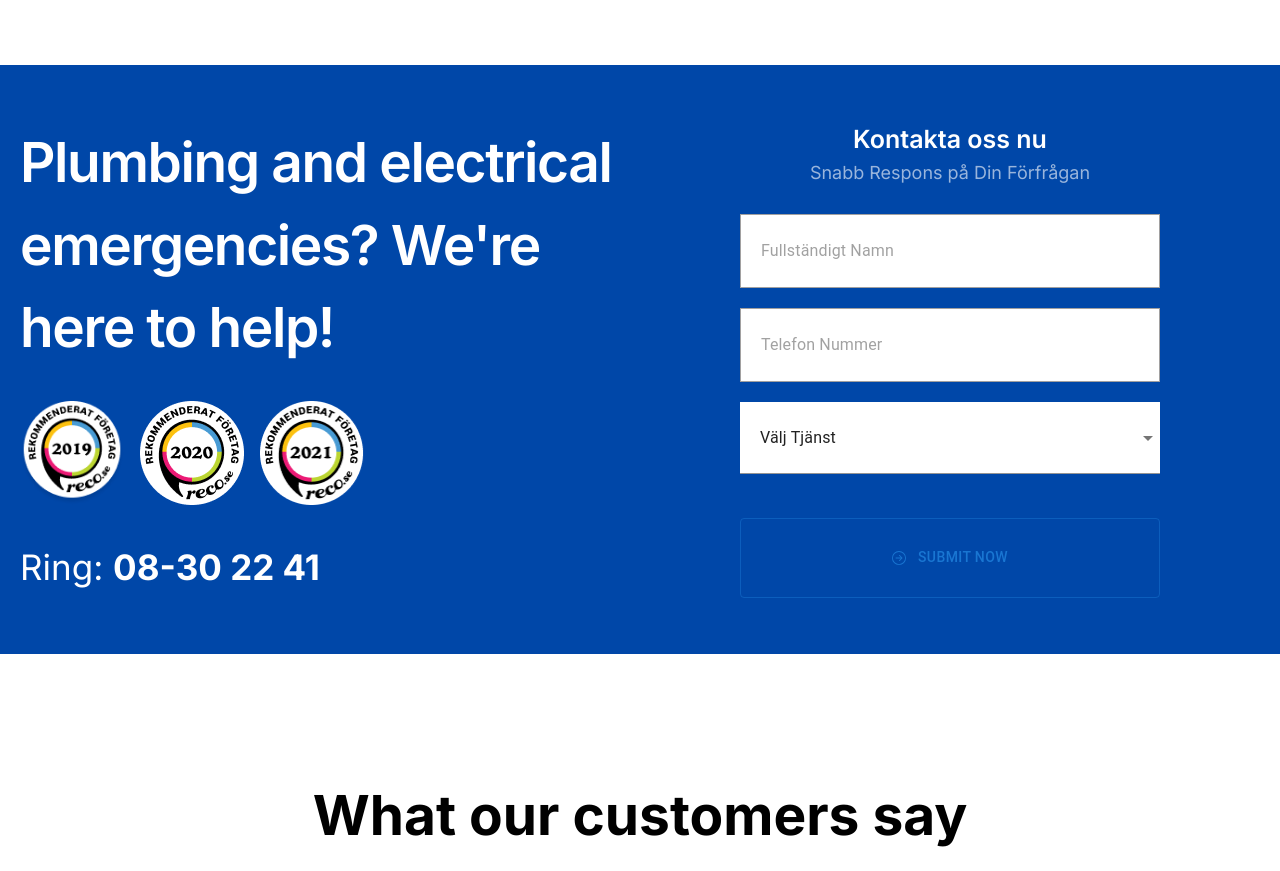
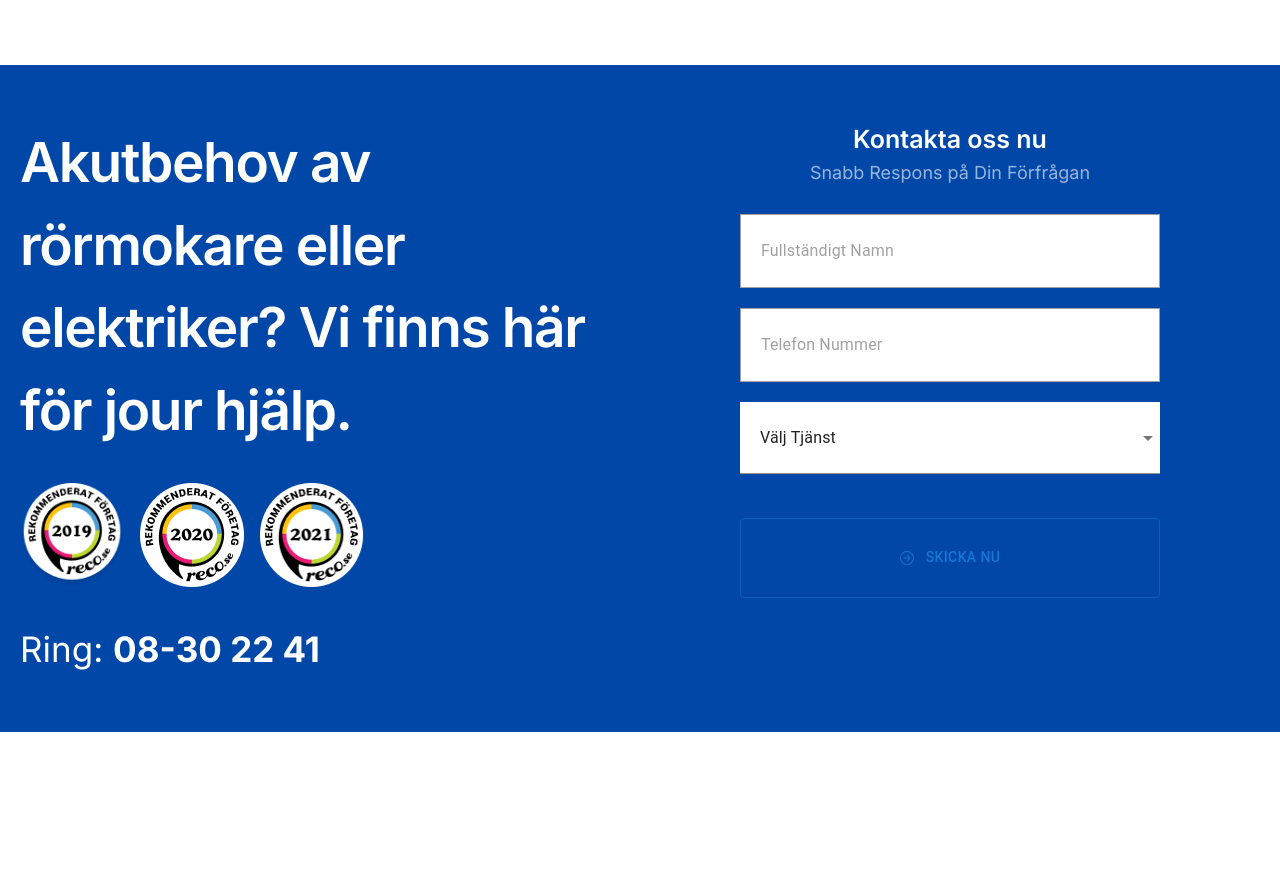
Before and after one commit to TheRakib/Needz-website, a Next.js app: page / in a window 1280 px wide. Shown: the part 1560-2431 px from the top of the page. Built offline with nearby package versions, Linux system fonts and the light colour scheme.

Commit message:
emergency done

```diff
--- a/components/Home/Emergencies.tsx
+++ b/components/Home/Emergencies.tsx
@@ -67,10 +67,10 @@ export default function Emergencies() {
       const res = await axios.post("/api/mail", formData);
       console.log(res);
       if (res.status === 200) {
-        setSuccessMessage("Email send successfully..");
+        setSuccessMessage("E-post skickades ");
         setFormData(initialState());
       }
-      setSuccessMessage("Email send successfully..");
+      setSuccessMessage("E-post skickades ");
       setFormData(initialState());
     } catch (error) {
       console.log(error);
@@ -84,8 +84,7 @@ export default function Emergencies() {
         <div className="grid grid-cols-1 md:grid-cols-2">
           <div className="col-span-1 flex flex-col">
             <SectionTitle
-              title="Plumbing and electrical emergencies?
-                We're here to help!"
+              title="Akutbehov av rörmokare eller elektriker? Vi finns här för jour hjälp."
               className="text-white font-semibold  tracking-tight"
             />
             <div className="flex gap-4 mt-8 mb-9">
@@ -180,8 +179,8 @@ export default function Emergencies() {
                   variant="outlined"
                   disabled={!!successMessage}
                 >
-                  <BsArrowRightCircle className="mr-3 font-semibold" /> Submit
-                  Now
+                  <BsArrowRightCircle className="mr-3 font-semibold" /> Skicka
+                  Nu
                 </Button>
               </div>
             </div>
--- a/components/Shared/ContactUs.tsx
+++ b/components/Shared/ContactUs.tsx
@@ -82,7 +82,7 @@ export default function ContactUs({
       const res = await axios.post("/api/mail", formData);
       console.log(res);
       if (res.status === 200) {
-        setSuccessMessage("Email send successfully..");
+        setSuccessMessage("E-post skickades ");
         setFormData(initialState());
       }
     } catch (error) {
```
